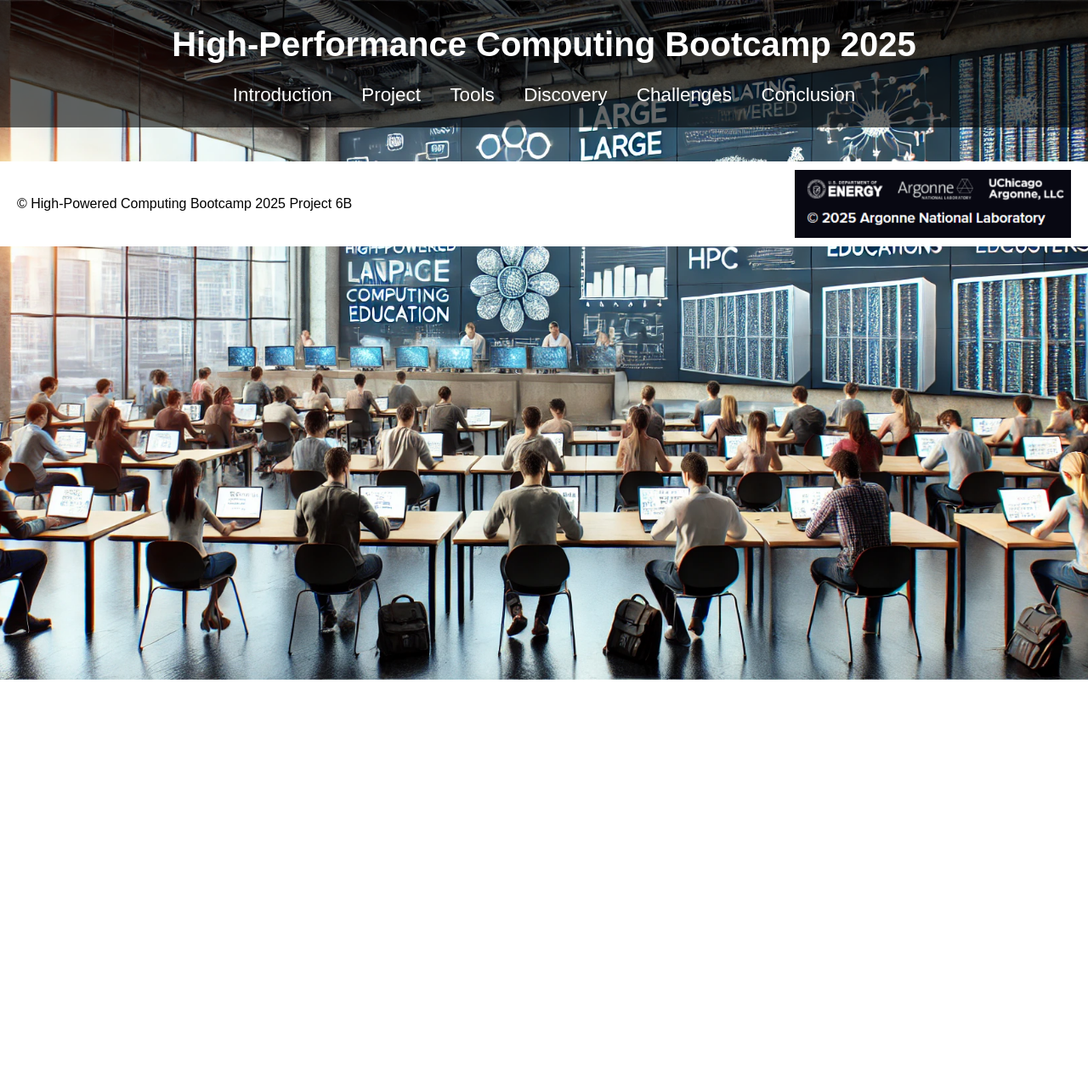
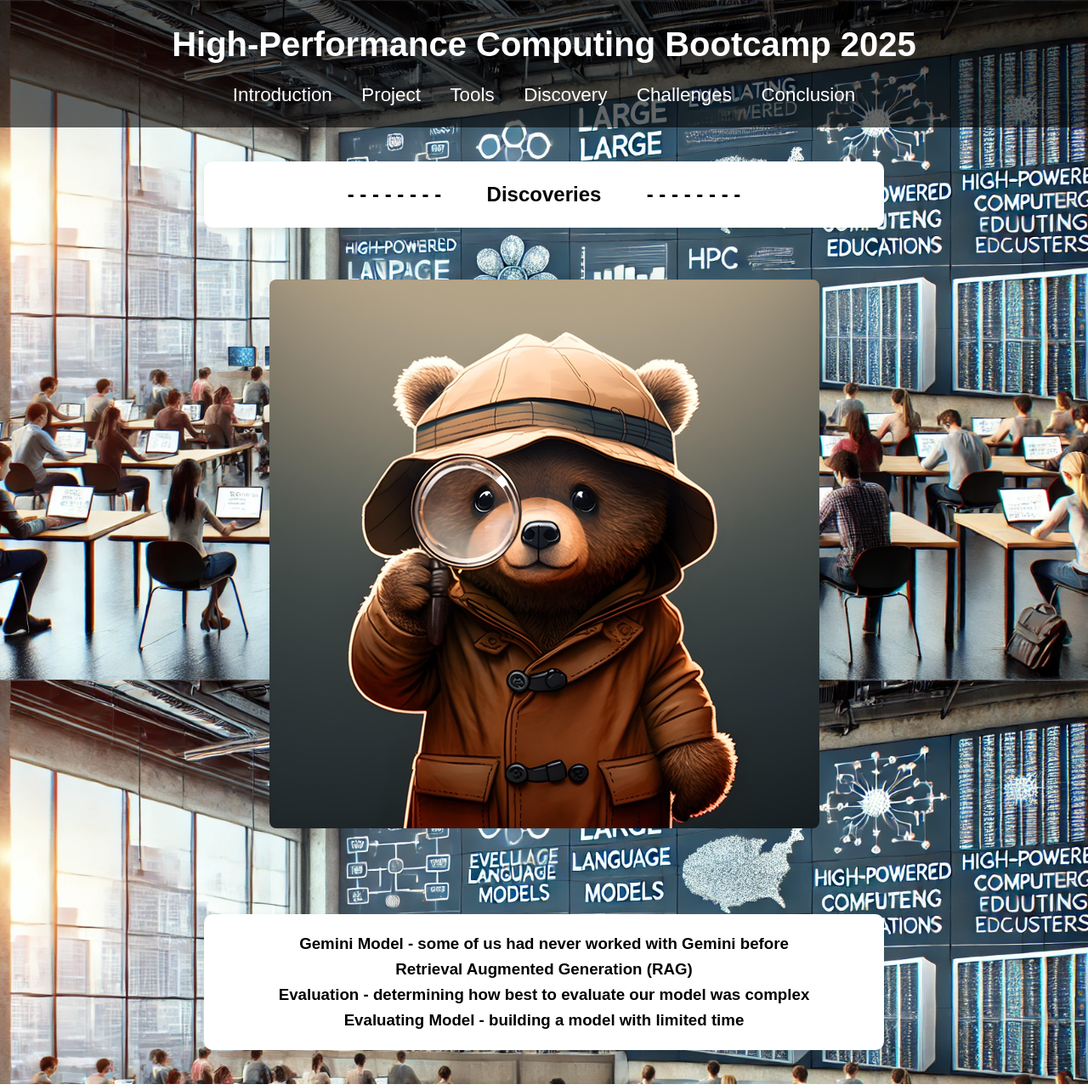
Before and after one commit to BrettAlanPorter7/HPCBootcamp2025, a plain HTML site: page discovery.html in a window 1280 px wide. Shown: the top 1283 px of the page at 85% size. Before the commit the page ends 800 px from the top, so only its background shows below. Drawn offline with Linux system fonts and the light colour scheme.

Commit message:
changes to tools, project, and discovery pages

```diff
--- a/HPC.css
+++ b/HPC.css
@@ -67,7 +67,7 @@ section img {
     margin: 0 auto;
 }
 
-main section:first-of-type {
+main section:nth-of-type(odd) {
     background-color: white; /* white block */
     padding: 20px; /* space inside */
     margin: 20px auto; /* space around */
--- a/discovery.html
+++ b/discovery.html
@@ -22,6 +22,19 @@
     </header>
 
     <main>
+        <section>
+            <h1>- - - - - - - -&nbsp;&nbsp;&nbsp;&nbsp;&nbsp;&nbsp;&nbsp;&nbsp;Discoveries&nbsp;&nbsp;&nbsp;&nbsp;&nbsp;&nbsp;&nbsp;&nbsp;- - - - - - - -</h1>
+
+        </section>
+        <p>     <br>       </p>
+        <section>
+            <img src="Discovery.png" alt="Cute Bear PI">
+        </section>
+        <p>     <br>       </p>
+        <p>     <br>       </p>
+        <section>
+            <h3>Gemini Model - some of us had never worked with Gemini before <br> Retrieval Augmented Generation (RAG)<br>Evaluation - determining how best to evaluate our model was complex<br>Evaluating Model - building a model with limited time</h3>
+        </section>
     </main>
 
     <footer>
```
Also changed, not shown: project.html (+13 -0 lines), tools.html (+10 -0 lines), Discovery.png (added), Project.png (added).
